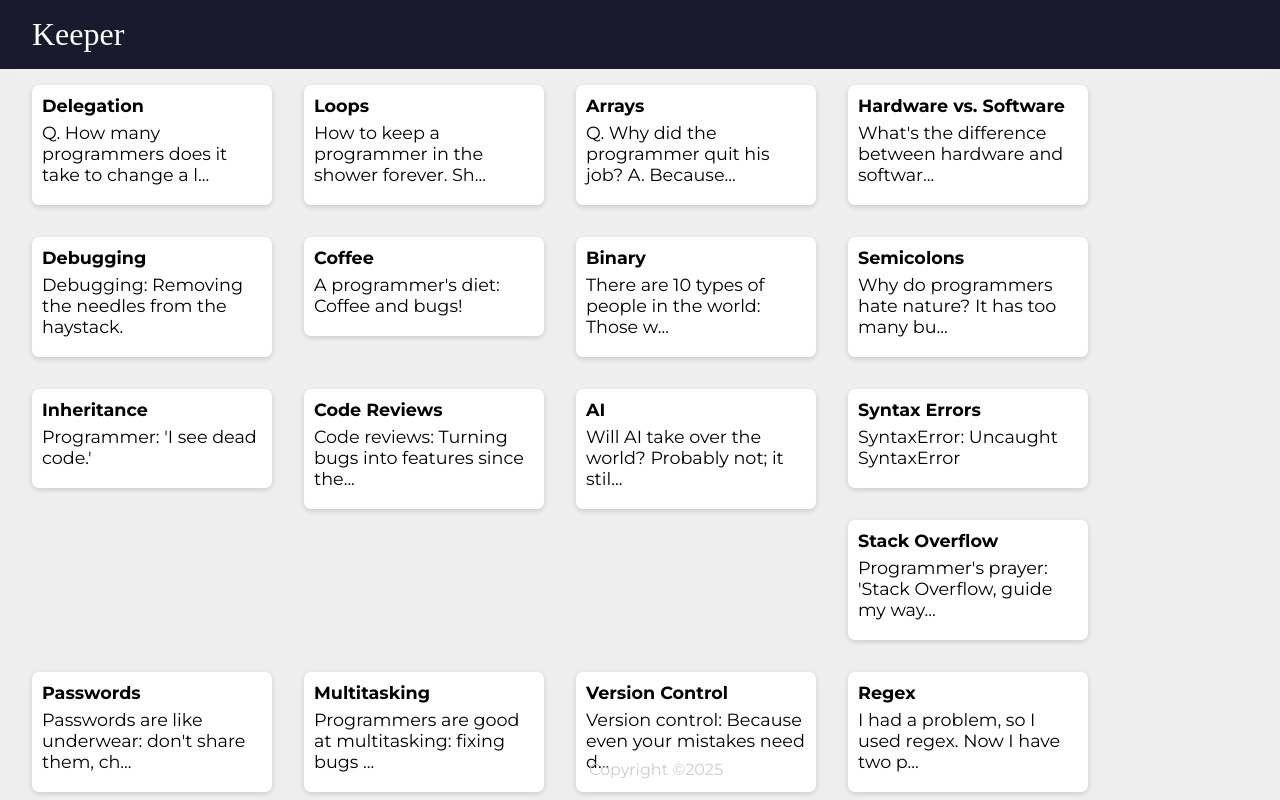
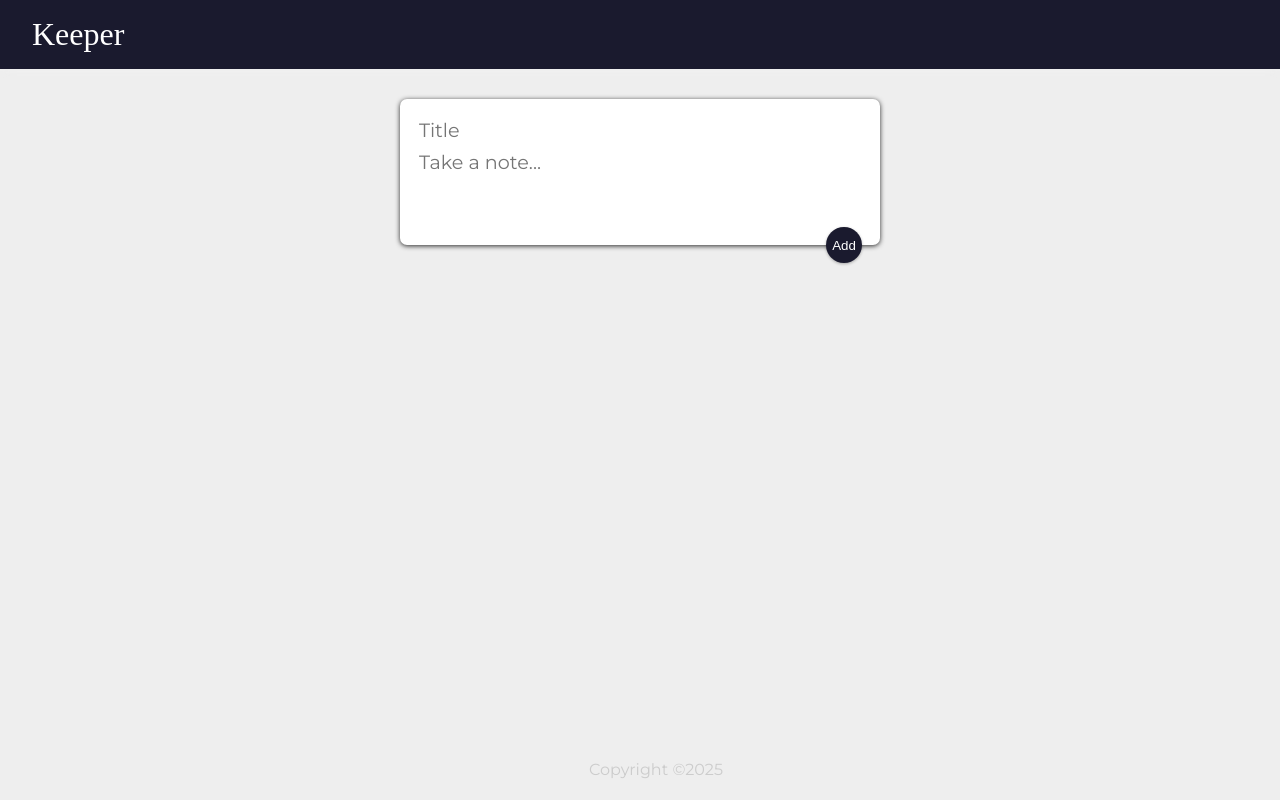
Before and after one commit to Lost-sudo/Keeper-App, a React (Vite) app: page / in a window 1280 px wide. Shown: the top 800 px of the page. Built offline with nearby package versions, Linux system fonts and the light colour scheme.

Commit message:
feat: add CreateArea component for note creation and implement delete functionality in Entry component

```diff
--- a/public/style.css
+++ b/public/style.css
@@ -54,3 +54,51 @@ footer p {
   white-space: pre-wrap;
   word-wrap: break-word;
 }
+
+.note button {
+  position: relative;
+  float: right;
+  margin-right: 10px;
+  color: #1a1a2e;
+  border: none;
+  width: 56px;
+  height: 36px;
+  cursor: pointer;
+  outline: none;
+}
+
+form {
+  position: relative;
+  width: 480px;
+  margin: 30px auto 20px auto;
+  background: #fff;
+  padding: 15px;
+  border-radius: 7px;
+  box-shadow: 0 1px 5px rgb(41, 41, 41);
+}
+
+form input,
+form textarea {
+  width: 100%;
+  border: none;
+  padding: 4px;
+  outline: none;
+  font-size: 1.2em;
+  font-family: inherit;
+  resize: none;
+}
+
+form button {
+  position: absolute;
+  right: 18px;
+  bottom: -18px;
+  background-color: #1a1a2e;
+  color: #fff;
+  border: none;
+  border-radius: 50%;
+  width: 36px;
+  height: 36px;
+  box-shadow: 0 1px 3px rgba(0, 0, 0, 0.3);
+  cursor: pointer;
+  outline: none;
+}
--- /dev/null
+++ b/src/components/CreateArea.jsx
@@ -0,0 +1,45 @@
+import { useState } from "react";
+
+export default function CreateArea(props) {
+  const [item, setItem] = useState({
+    title: "",
+    content: "",
+  });
+
+  function handleChange(event) {
+    const { name, value } = event.target;
+
+    setItem((prevNote) => {
+      return {
+        ...prevNote,
+        [name]: value,
+      };
+    });
+  }
+
+  function handleSubmit(event) {
+    props.onSub(event, item);
+    setItem({title: "", content: ""});
+  }
+  return (
+    <div>
+      <form onSubmit={handleSubmit}>
+        <input
+          type="text"
+          name="title"
+          placeholder="Title"
+          value={item.title}
+          onChange={handleChange}
+        />
+        <textarea
+          name="content"
+          placeholder="Take a note..."
+          rows="3"
+          value={item.content}
+          onChange={handleChange}
+        ></textarea>
+        <button type="submit">Add</button>
+      </form>
+    </div>
+  );
+}
--- a/src/components/Entry.jsx
+++ b/src/components/Entry.jsx
@@ -1,10 +1,15 @@
 import React from "react";
 
 function Entry(props) {
+
+  function handleDelete() {
+    props.onCheck(props.id)
+  }
   return (
     <div className="note">
       <h1>{props.noteTitle}</h1>
       <p>{props.noteContent}</p>
+      <button onClick={handleDelete}>DELETE</button>
     </div>
   );
 }
--- a/src/components/Notes.jsx
+++ b/src/components/Notes.jsx
@@ -1,21 +1,45 @@
-import React from "react";
+import { useState } from "react";
 import "/public/style.css";
-import notes from "../notes";
+// import notes from "../notes";
+import CreateArea from "./CreateArea"
 
 import Entry from "./Entry";
 
 function Notes() {
+  const [notes, setNote] = useState([]);
+
+  function handleSubmit(event, item) {
+    event.preventDefault();
+    if (item.title.trim() !== "" && item.content.trim() !== "") {
+      setNote((prevNotes) => [...prevNotes, item]);
+    }
+  }
+
+  function handleDeleteItem(id) {
+    setNote((prevNotes) => {
+      return prevNotes.filter((item, index) => {
+        return index !== id;
+      })
+    })
+  }
   return (
-    <>
+    <div>
+      <CreateArea onSub={handleSubmit} />
       {notes.map((note, index) => (
         <Entry
           key={index}
+          id={index}
           noteTitle={note.title}
-          noteContent={note.content.length > 50 ? note.content.substring(0, 50) + "..." : note.content}
+          noteContent={
+            note.content.length > 50
+              ? note.content.substring(0, 50) + "..."
+              : note.content
+          }
+          onCheck={handleDeleteItem}
         />
       ))}
-    </>
-  )
+    </div>
+  );
 }
 
 export default Notes;
--- a/src/notes.js
+++ b/src/notes.js
@@ -28,87 +28,6 @@ const notes = [
     title: "Debugging",
     content: "Debugging: Removing the needles from the haystack.",
   },
-  {
-    key: 6,
-    title: "Coffee",
-    content: "A programmer's diet: Coffee and bugs!",
-  },
-  {
-    key: 7,
-    title: "Binary",
-    content:
-      "There are 10 types of people in the world: Those who understand binary and those who don't.",
-  },
-  {
-    key: 8,
-    title: "Semicolons",
-    content: "Why do programmers hate nature? It has too many bugs.",
-  },
-  {
-    key: 9,
-    title: "Inheritance",
-    content: "Programmer: 'I see dead code.'",
-  },
-  {
-    key: 10,
-    title: "Code Reviews",
-    content:
-      "Code reviews: Turning bugs into features since the dawn of programming.",
-  },
-  {
-    key: 11,
-    title: "AI",
-    content:
-      "Will AI take over the world? Probably not; it still can't fix a printer.",
-  },
-  {
-    key: 12,
-    title: "Syntax Errors",
-    content: "SyntaxError: Uncaught SyntaxError",
-  },
-  {
-    key: 13,
-    title: "Stack Overflow",
-    content: "Programmer's prayer: 'Stack Overflow, guide my way.'",
-  },
-  {
-    key: 14,
-    title: "Passwords",
-    content:
-      "Passwords are like underwear: don't share them, change them often, and don’t leave them lying around.",
-  },
-  {
-    key: 15,
-    title: "Multitasking",
-    content:
-      "Programmers are good at multitasking: fixing bugs while introducing new ones!",
-  },
-  {
-    key: 16,
-    title: "Version Control",
-    content: "Version control: Because even your mistakes need documentation.",
-  },
-  {
-    key: 17,
-    title: "Regex",
-    content: "I had a problem, so I used regex. Now I have two problems.",
-  },
-  {
-    key: 18,
-    title: "Compilation",
-    content:
-      "Programming is like writing a book... but if you miss a single semicolon, the whole thing makes no sense.",
-  },
-  {
-    key: 19,
-    title: "Cache",
-    content: "Always cache your problems. It makes debugging way more fun!",
-  },
-  {
-    key: 20,
-    title: "Algorithms",
-    content: "Algorithms: Magical spells that make computers do useful stuff.",
-  },
 ];
 
 export default notes;
```
